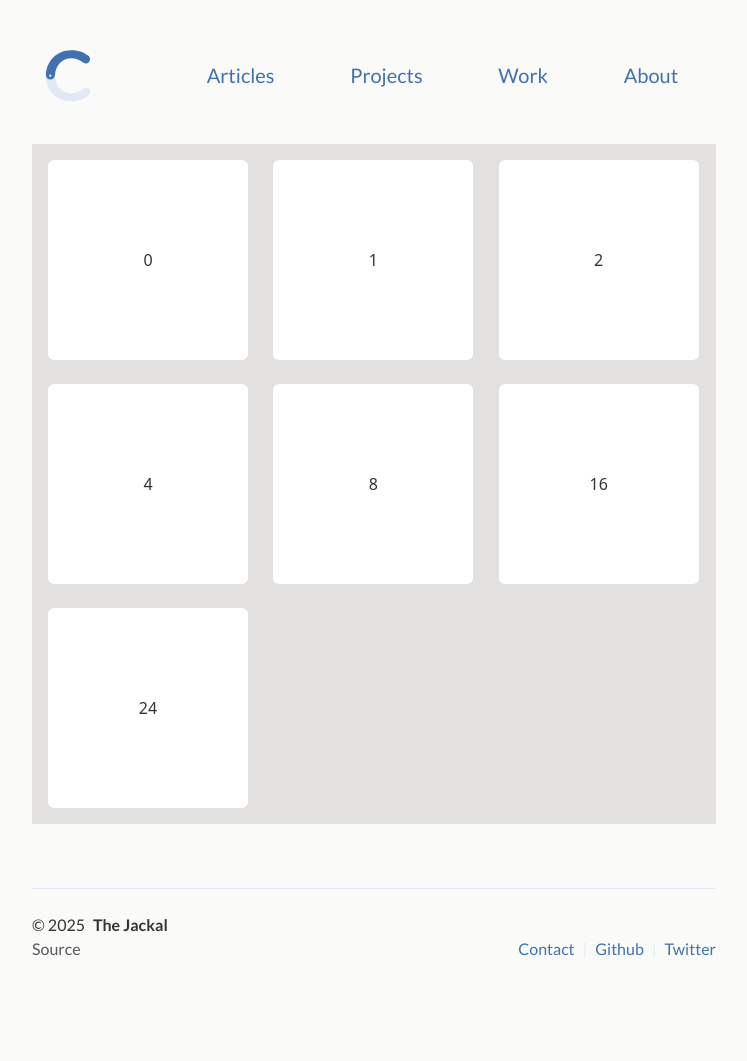
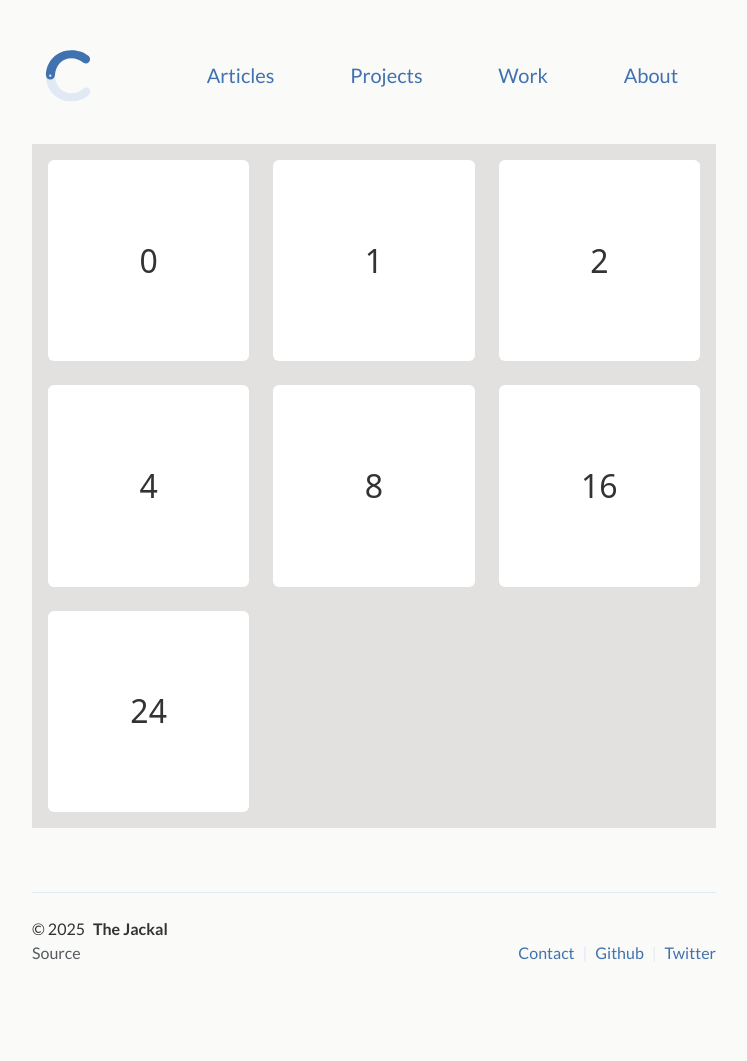
Before and after one commit to blogmega/blog1, a Jekyll site: the page built from index.html, in a window 1280 px wide. Shown: the whole page, without its empty margins (266-1013 px from the left). Built offline with Jekyll 4.4.1, drawn with Linux system fonts in a browser that asks for light colours.

Commit message:
Update postcard.html

```diff
--- a/_includes/postcard.html
+++ b/_includes/postcard.html
@@ -1,3 +1,3 @@
 <div class="card">0</div><div class="card">1</div><div class="card">2</div><div class="card">4</div><div class="card">8</div><div class="card">16</div><div class="card">24</div>
-<style>.box-card{padding:1rem;display:grid;gap:1.5rem;grid-template-columns:repeat(auto-fit,minmax(200px,1fr));background:#e2e1e0;font-family:system-ui,sans-serif}.card{width:200px;height:200px;background:#fff;border-radius:6px;text-align:center;line-height:200px;box-shadow:0 0 1px #0000001a 0 1px 2px #00000014 0 6px 12px 2px #0003}
+<style>.box-card{padding:1rem;display:grid;gap:1.5rem;grid-template-columns:repeat(auto-fit,minmax(200px,1fr));background:#e2e1e0;font-family:system-ui,sans-serif;box-sizing:border-box}.card{width:100%;aspect-ratio:1 / 1;background:#fff;border-radius:6px;text-align:center;display:flex;align-items:center;justify-content:center;font-size:2rem;box-shadow:0 0 1px #0000001a 0 1px 2px #00000014 0 6px 12px 2px #0003;transition:transform .2s ease,box-shadow .2s ease}.card:hover{transform:translateY(-4px);box-shadow:0 4px 8px #00000026 0 6px 20px #00000030}
 </style>
```
